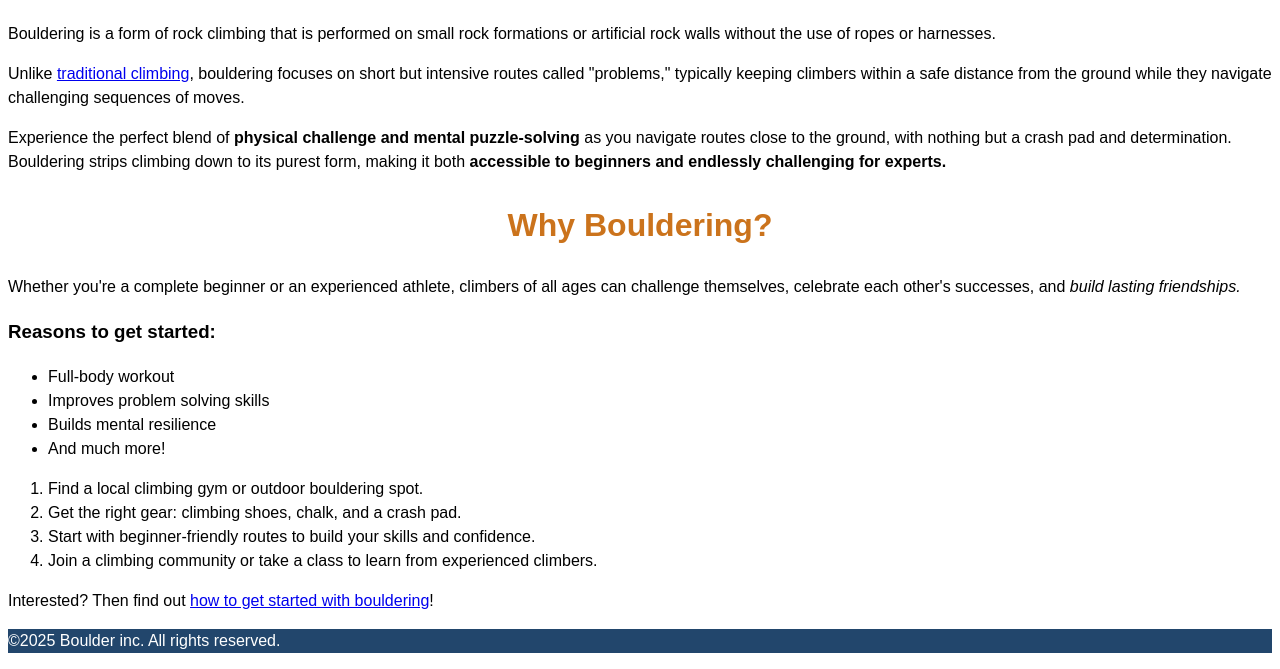
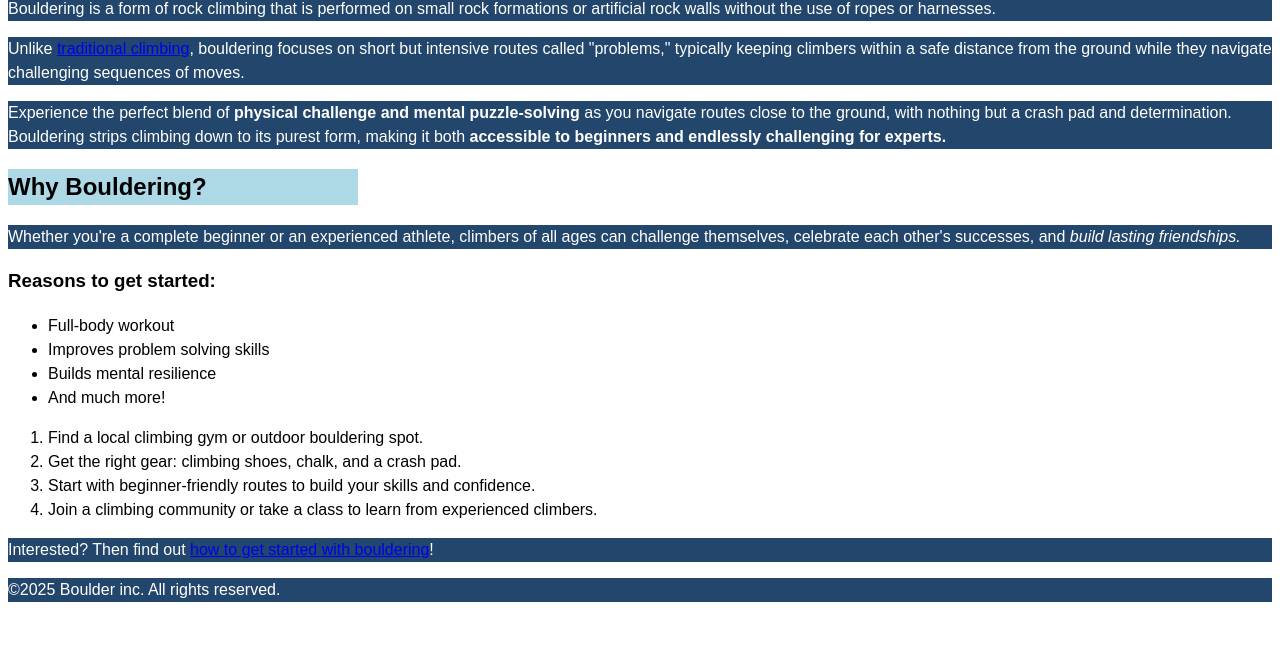
Before and after one commit to valendotjpg/my-first-proyect, a plain HTML site: page first-aproach/index.html in a window 1280 px wide. Shown: the part 601-1270 px from the top of the page. After the commit the page ends 1219 px from the top, so only its background shows below. Drawn offline with Linux system fonts and the light colour scheme.

Commit message:
a new few things

```diff
--- a/first-aproach/css/style.css
+++ b/first-aproach/css/style.css
@@ -17,11 +17,14 @@ h1 {
 }
 
 h2 {
-    color: #CB731C;
-    text-align: center;
-    font-size: 2rem;
+    background-color: lightblue;
+    inline-size: 350px;
 }
 
+p {
+    background-color: #22466c;
+    color: #ffffff;
+}
 footer {
     background-color: #22466c;
     color: #ffffff;
```
